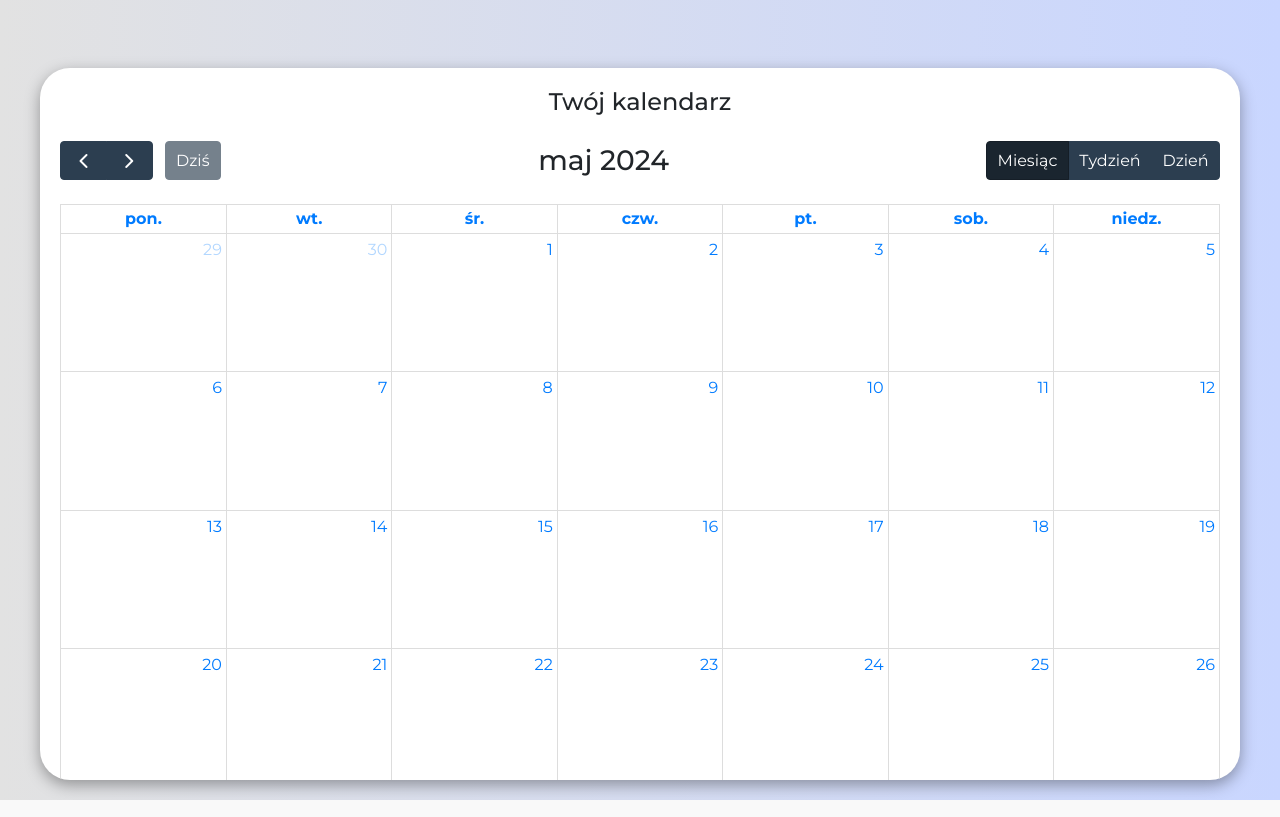
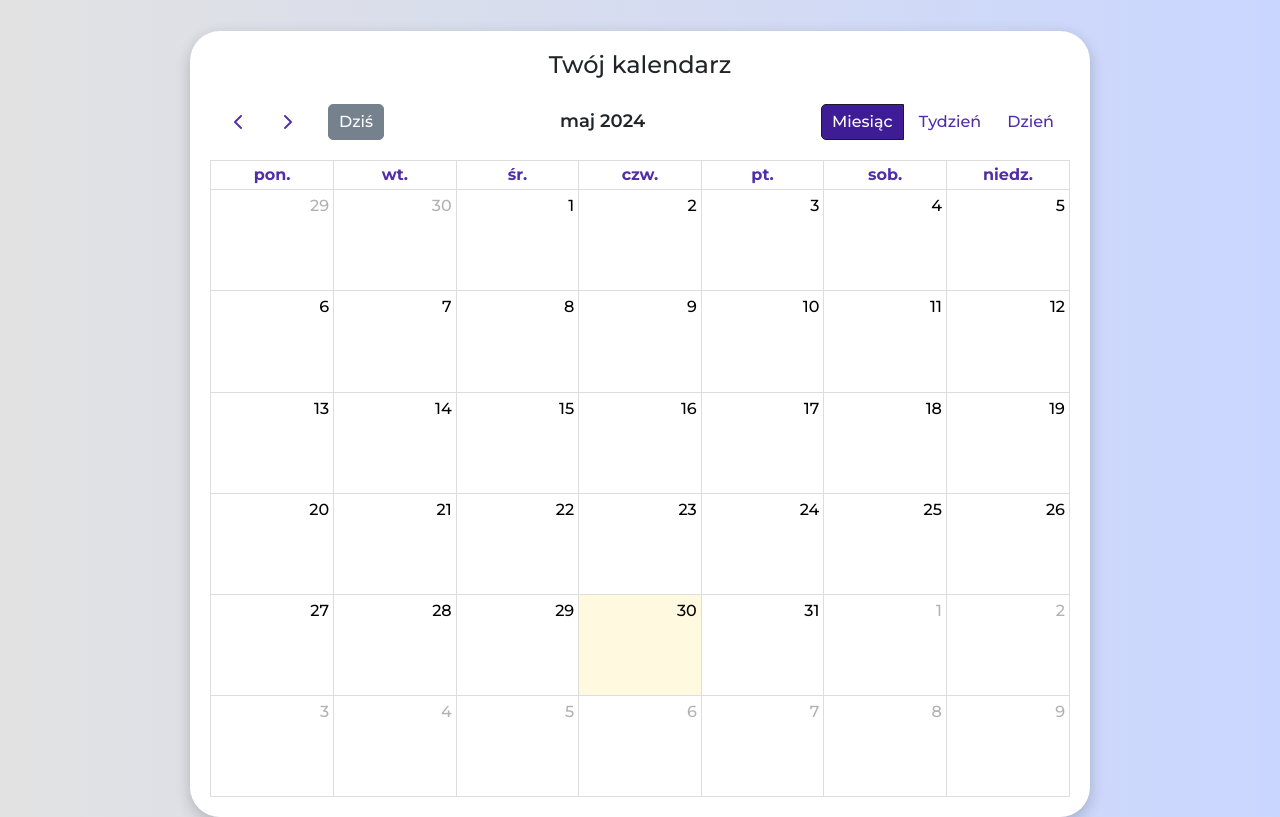
Before and after one commit to KRacz0/ProjectPPSI, a PHP site: page / in a window 1280 px wide. Run offline with PHP 8.4, Linux system fonts and the light colour scheme; the visitor is signed in with stand-in values (Sample User, id 1); data that the repository does not hold is empty; some libraries are stand-ins or nearby versions.

Commit message:
add calendar system

```diff
--- a/calendar/get_events.php
+++ b/calendar/get_events.php
@@ -9,7 +9,7 @@
 
 $user_id = $_SESSION['user_id'];
 
-$sql = "SELECT event_date as start, event_title as title, event_description as description FROM events WHERE user_id = ?";
+$sql = "SELECT event_date as start, event_title as title, event_end_date as end, event_color as color, all_day as allDay FROM events WHERE user_id = ?";
 $stmt = $conn->prepare($sql);
 
 if ($stmt === false) {
--- a/calendar/index.php
+++ b/calendar/index.php
@@ -13,7 +13,8 @@
     <meta charset="UTF-8">
     <meta name="viewport" content="width=device-width, initial-scale=1.0">
     <link href="https://maxcdn.bootstrapcdn.com/bootstrap/4.5.2/css/bootstrap.min.css" rel="stylesheet">
-    <link href='https://cdnjs.cloudflare.com/ajax/libs/fullcalendar/5.10.1/main.min.css' rel='stylesheet' />
+    <link rel="stylesheet" href="https://cdnjs.cloudflare.com/ajax/libs/font-awesome/6.0.0-beta3/css/all.min.css">
+    <link href='https://cdnjs.cloudflare.com/ajax/libs/fullcalendar/5.11.5/main.min.css' rel='stylesheet' />
     <link rel="stylesheet" href="style.css">
     <title>Kalendarz</title>
 </head>
--- a/calendar/script.js
+++ b/calendar/script.js
@@ -1,5 +1,24 @@
 document.addEventListener('DOMContentLoaded', function() {
     var calendarEl = document.getElementById('calendar');
+    var eventModal = new bootstrap.Modal(document.getElementById('eventModal'));
+    var eventForm = document.getElementById('eventForm');
+    var eventTitleInput = document.getElementById('eventTitle');
+    var eventStartDateInput = document.getElementById('eventStartDate');
+    var eventEndDateInput = document.getElementById('eventEndDate');
+    var eventStartTimeInput = document.getElementById('eventStartTime');
+    var eventEndTimeInput = document.getElementById('eventEndTime');
+    var eventColorInput = document.getElementById('eventColor');
+    var allDayEventCheckbox = document.getElementById('allDayEvent');
+    var timeFields = document.getElementById('timeFields');
+    var selectedDate;
+
+    allDayEventCheckbox.addEventListener('change', function() {
+        if (allDayEventCheckbox.checked) {
+            timeFields.style.display = 'none';
+        } else {
+            timeFields.style.display = 'block';
+        }
+    });
 
     if (calendarEl) {
         var calendar = new FullCalendar.Calendar(calendarEl, {
@@ -11,10 +30,78 @@
                 center: 'title',
                 right: 'dayGridMonth,timeGridWeek,timeGridDay'
             },
+            buttonText: {
+                today: 'Dziś',
+                month: 'Miesiąc',
+                week: 'Tydzień',
+                day: 'Dzień'
+            },
             events: 'get_events.php',
-            eventColor: '#378006'
+            dateClick: function(info) {
+                selectedDate = info.dateStr;
+                eventStartDateInput.value = selectedDate;
+                eventEndDateInput.value = selectedDate;
+                eventModal.show();
+            },
+            dayCellDidMount: function(info) {
+                var addButton = document.createElement('i');
+                addButton.className = 'fas fa-plus add-event-btn';
+                info.el.appendChild(addButton);
+
+                addButton.addEventListener('click', function(event) {
+                    event.stopPropagation();
+                    selectedDate = info.date;
+                    eventStartDateInput.value = selectedDate.toISOString().split('T')[0];
+                    eventEndDateInput.value = selectedDate.toISOString().split('T')[0];
+                    eventModal.show();
+                });
+            }
         });
 
         calendar.render();
+    } else {
+        console.error("Element #calendar nie został znaleziony.");
     }
+
+    eventForm.addEventListener('submit', function(event) {
+        event.preventDefault();
+
+        var eventTitle = eventTitleInput.value;
+        var eventStartDate = eventStartDateInput.value;
+        var eventEndDate = eventEndDateInput.value;
+        var eventStartTime = allDayEventCheckbox.checked ? '' : eventStartTimeInput.value;
+        var eventEndTime = allDayEventCheckbox.checked ? '' : eventEndTimeInput.value;
+        var eventColor = eventColorInput.value;
+
+        var eventData = {
+            title: eventTitle,
+            start: eventStartDate + (eventStartTime ? 'T' + eventStartTime : ''),
+            end: eventEndDate + (eventEndTime ? 'T' + eventEndTime : ''),
+            color: eventColor,
+            allDay: allDayEventCheckbox.checked
+        };
+
+        fetch('save_event.php', {
+            method: 'POST',
+            headers: {
+                'Content-Type': 'application/json'
+            },
+            body: JSON.stringify(eventData)
+        })
+        .then(response => response.json())
+        .then(data => {
+            if (data.success) {
+                calendar.addEvent(eventData);
+            } else {
+                console.error('Error saving event:', data.error);
+            }
+            eventModal.hide();
+            eventForm.reset();
+        })
+        .catch(error => {
+            console.error('Error:', error);
+            eventModal.hide();
+            eventForm.reset();
+        });
+    });
 });
--- a/calendar/style.css
+++ b/calendar/style.css
@@ -1,10 +1,23 @@
 @import url('https://fonts.googleapis.com/css2?family=Montserrat:wght@300;400;500;600;700&display=swap');
+@import url('https://cdnjs.cloudflare.com/ajax/libs/font-awesome/6.0.0-beta3/css/all.min.css');
 
 * {
     margin: 0;
     padding: 0;
     box-sizing: border-box;
     font-family: 'Montserrat', sans-serif;
+}
+
+:root {
+    --main-color: #512da8;
+    --hover-color: rgba(81, 45, 168, 0.1);
+    --active-color: #3e1c96;
+}
+
+a {
+    color: var(--main-color);
+    text-decoration: none;
+    background-color: transparent;
 }
 
 body {
@@ -16,16 +29,15 @@
     flex-direction: column;
     height: 100vh;
     padding: 20px;
+    overflow: hidden;
 }
 
 .container {
     background-color: #fff;
     border-radius: 30px;
-    box-shadow: 0 5px 15px rgba(0, 0, 0, 0.35);
-    position: relative;
-    overflow: hidden;
-    width: 100%;
-    max-width: 1200px;
+    box-shadow: 0 5px 15px rgba(0, 0, 0, 0.2);
+    width: 90%;
+    max-width: 900px;
     padding: 20px;
     margin-top: 20px;
 }
@@ -33,29 +45,88 @@
 .container h1 {
     font-size: 24px;
     margin-bottom: 20px;
+    text-align: center;
 }
 
 #calendar {
     margin-top: 20px;
-    text-align: left;
 }
 
+.fc .fc-toolbar.fc-header-toolbar {
+    display: flex;
+    justify-content: space-between;
+    align-items: center;
+    margin-bottom: 20px;
+}
 
+.fc .fc-button {
+    background-color: transparent;
+    border: 1px solid transparent;
+    color: var(--main-color);
+    font-weight: 500;
+    border-radius: 5px;
+    padding: 5px 10px;
+    margin: 0 5px;
+    box-shadow: none;
+    transition: background-color 0.3s, color 0.3s;
+}
 
+.fc .fc-button:hover {
+    background-color: var(--hover-color);
+    color: var(--main-color);
+    border-color: var(--main-color);
+}
 
+.fc .fc-button.fc-button-active {
+    background-color: var(--main-color);
+    color: #fff;
+}
 
+.fc .fc-button:focus {
+    box-shadow: none;
+    outline: none;
+}
 
-@media (max-width: 768px) {
-    h1 {
-        font-size: 2rem;
-    }
+.fc .fc-button-primary:not(:disabled).fc-button-active {
+    background-color: var(--active-color);
+}
 
-    .container {
-        padding: 10px;
-    }
+.fc .fc-toolbar-title {
+    font-size: 18px;
+    font-weight: 600;
+}
 
-    .event {
-        padding: 8px;
-        margin: 8px 0;
-    }
+.fc .fc-daygrid-day-number {
+    font-weight: 500;
+    color: #000000;
+    position: relative;
 }
+
+.fc-daygrid-day {
+    position: relative;
+}
+
+.add-event-btn {
+    position: absolute;
+    top: 50%;
+    left: 50%;
+    transform: translate(-50%, -50%);
+    color: transparent;
+    cursor: pointer;
+    font-size: 16px;
+    background-color: transparent;
+    border-radius: 50%;
+    width: 24px;
+    height: 24px;
+    display: flex;
+    align-items: center;
+    justify-content: center;
+    transition: background-color 0.3s, color 0.3s;
+}
+
+.fc-daygrid-day:hover .add-event-btn {
+    background-color: var(--main-color);
+    color: #fff;
+}
+
+/* RESPONSYWNOŚĆ */
```
Also changed, not shown: other parts of calendar/index.php (+53 -2 lines), calendar/save_event.php (added, +38 -0 lines).
